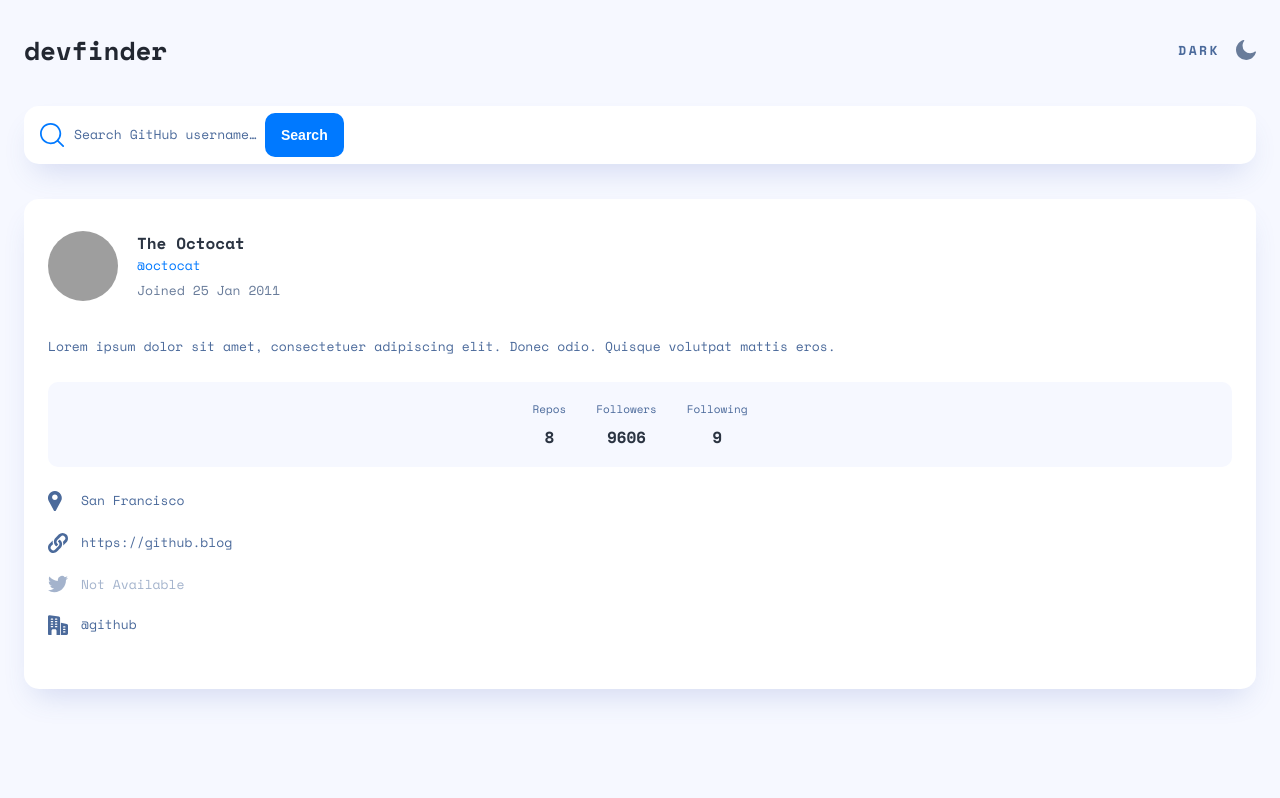
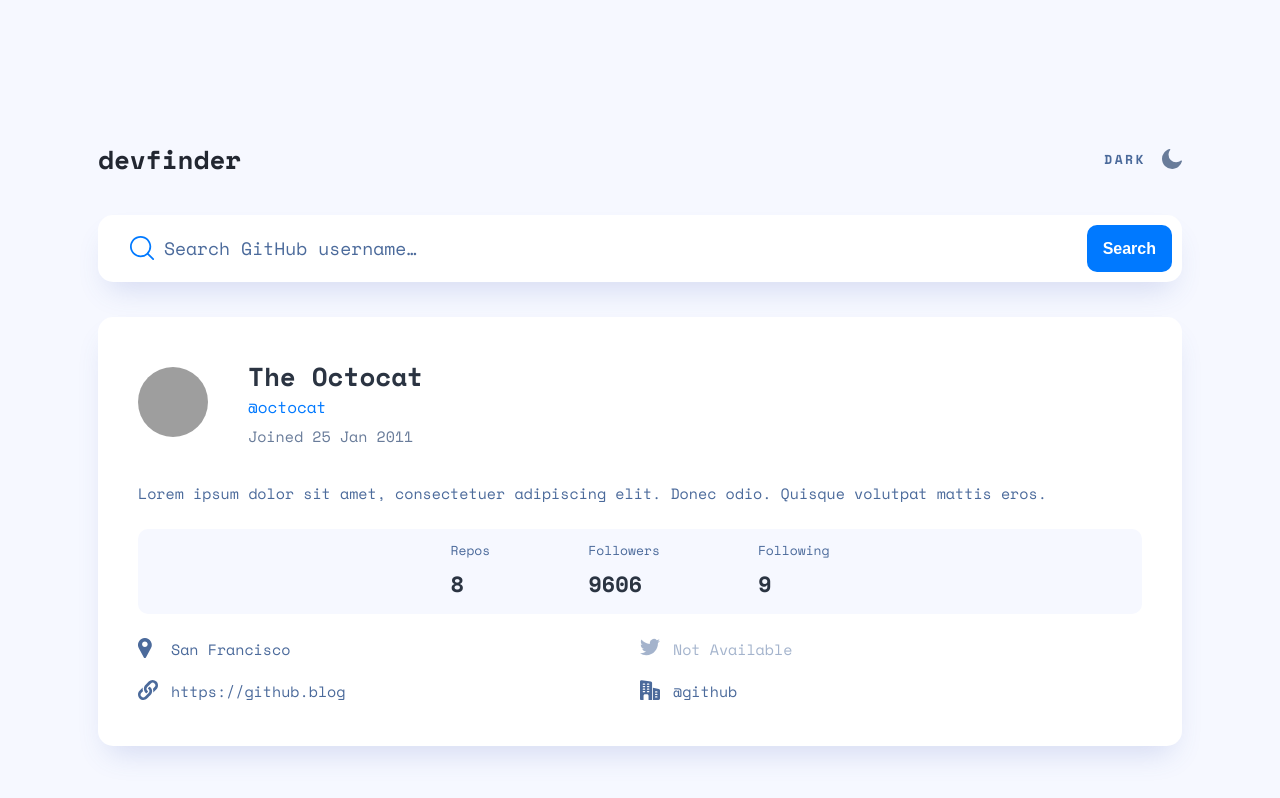
Before and after one commit to Mag1cccc/GitHub-user-search-app, a plain HTML site: page starter-code/index.html in a window 1280 px wide. Drawn offline with nearby package versions, Linux system fonts and the light colour scheme; grey boxes are pictures that could not be loaded.

Commit message:
Add files via upload

```diff
--- a/starter-code/script.js
+++ b/starter-code/script.js
@@ -20,6 +20,7 @@ const blog = document.querySelector("#blog");
 const twitter = document.querySelector("#twitter");
 const company = document.querySelector("#company");
 const errorElement = document.querySelector(".error");
+
 
 const octocat = {
     avatar_url: "https://avatars.githubusercontent.com/u/583231?v=4",
@@ -80,12 +81,14 @@ const displayInfo = (user) => {
     following.textContent = user.following;
     if(user.location) {
         city.textContent = user.location;
+        city.parentElement.style.opacity = 1;
     } else {
         city.textContent = "Not Available";
         city.parentElement.style.opacity = 0.5;
     }
     if(user.twitter_username) {
         twitter.textContent = twitter_username;
+        twitter.parentElement.style.opacity = 1;
     } else {
         twitter.textContent = "Not Available";
         twitter.parentElement.style.opacity = 0.5;
@@ -93,6 +96,7 @@ const displayInfo = (user) => {
     if(user.blog) {
         blog.textContent = user.blog;
         blog.href = user.blog;
+        blog.parentElement.style.opacity = 1;
     } else {
         blog.textContent = "Not Available";
         blog.href = "#";
@@ -100,6 +104,7 @@ const displayInfo = (user) => {
     }
     if(user.company) {
         company.textContent = user.company;
+        company.parentElement.style.opacity = 1;
     } else {
         company.textContent = "Not Available";
         company.parentElement.style.opacity = 0.5;
@@ -107,8 +112,7 @@ const displayInfo = (user) => {
 }
 
 displayInfo(octocat);
-
-const flipTheme = (theme) => {
+    const flipTheme = (theme) => {
     if(theme === "dark") {
         moon.style.display = "none";
         sun.style.display = "block";
@@ -123,6 +127,9 @@ const flipTheme = (theme) => {
     themeText.classList.toggle("dark");
     input.classList.toggle("dark");
     Array.from(cards).forEach(card => card.classList.toggle("dark"));
+    blog.classList.toggle("dark");
+    login.style.color = "var(--electric)";
+    stats.classList.toggle("dark");
 };
 
 moon.addEventListener("click", () => flipTheme("dark"));
--- a/starter-code/style.css
+++ b/starter-code/style.css
@@ -20,7 +20,7 @@
     }
 
 body {
-    width: 100vw;
+    max-width: 100vw;
     min-height: 100vh;
     display: flex;
     flex-direction: column;
@@ -28,6 +28,7 @@ body {
     font-family: 'Space Mono', monospace;
     padding: 0 24px;
     background-color: #F6F8FF;
+    padding-bottom: 79px;
 }
 
 .header {
@@ -68,6 +69,11 @@ body {
     column-gap: 16px;
 }
 
+#sun,
+#moon {
+    cursor: pointer;
+}
+
 #sun {
     display: none;
 }
@@ -89,6 +95,18 @@ body {
 .card.dark {
     background-color: var(--semiDark);
     box-shadow: none;
+}
+
+.card.dark h2,
+.card.dark h3,
+.card.dark h5,
+.card.dark h4,
+.card.dark p {
+    color: var(--white);
+}
+
+#blog.dark {
+    color: var(--white);
 }
 
 #user {
@@ -127,7 +145,7 @@ body {
     color: var(--white);
     cursor: pointer;
     border-radius: 10px;
-    margin-left: 7px;
+    margin-left: auto;
 }
 
 .error {
@@ -147,6 +165,9 @@ body {
 
 .avatar-desktop {
     display: none;
+    width: 117px;
+    height: 117px;
+    border-radius: 50%;
 }
 
 .info {
@@ -209,6 +230,10 @@ body {
     column-gap: 30px;
 }
 
+.stats.dark {
+    background-color: var(--dark);
+}
+
 .stat {
     text-align: center;
 }
@@ -253,3 +278,91 @@ body {
 .location-link {
     text-decoration: none;
 }
+
+/* Responsive */
+
+@media (min-width: 768px) {
+    body {
+        padding: 0 98px;
+        padding-bottom: 236px;
+    }
+    .header {
+        margin-top: 140px;
+    }
+    #user {
+        font-size: 18px;
+        line-height: 25px;
+        width: 254px;
+    }
+    .btn,
+    .login {
+        font-size: 16px;
+        line-height: 23.7px;
+    }
+    .form {
+        padding: 10px 10px 10px 32px;
+    }
+    .name {
+        font-size: 26px;
+        line-height: 38.51px;
+    }
+    .user-info {
+        padding: 40px;
+    }
+    .general {
+        column-gap: 40px;
+    }
+    .join-date,
+    .location-text {
+        font-size: 15px;
+        line-height: 22.22px;
+    }
+    .bio {
+        font-size: 15px;
+        line-height: 25px;
+    }
+    .stat-title {
+        font-size: 13px;
+        line-height: 19.25px;
+    }
+    .amount {
+        font-size: 22px;
+        line-height: 32.58px;
+    }
+    .stats {
+        column-gap: 98px;
+    }
+    .stat {
+        text-align: left;
+    }
+    .locations {
+        grid-template-columns: auto auto;
+        width: 100%;
+    }
+    .location-info:nth-child(3) {
+        grid-column: 2/2;
+        grid-row: 1/2;
+    }
+}
+
+@media (min-width: 1440px) {
+    body {
+        padding: 0;
+        padding-bottom: 170px;
+    }
+    .header,
+    .card {
+        width: 730px;
+    }
+    .avatar-mobile {
+        display: none;
+    }
+    .avatar-desktop {
+        display: block;
+    }
+    .user-info {
+        display: flex;
+        column-gap: 37px;
+        padding: 48px;
+    }
+}
```
